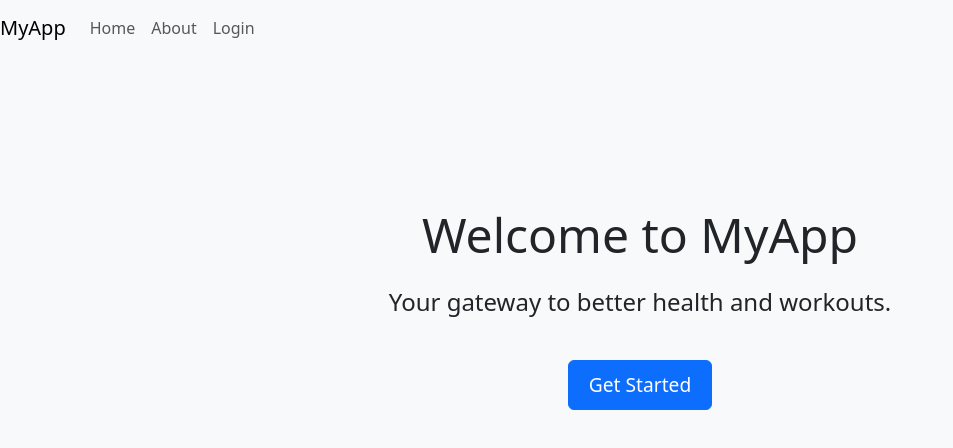
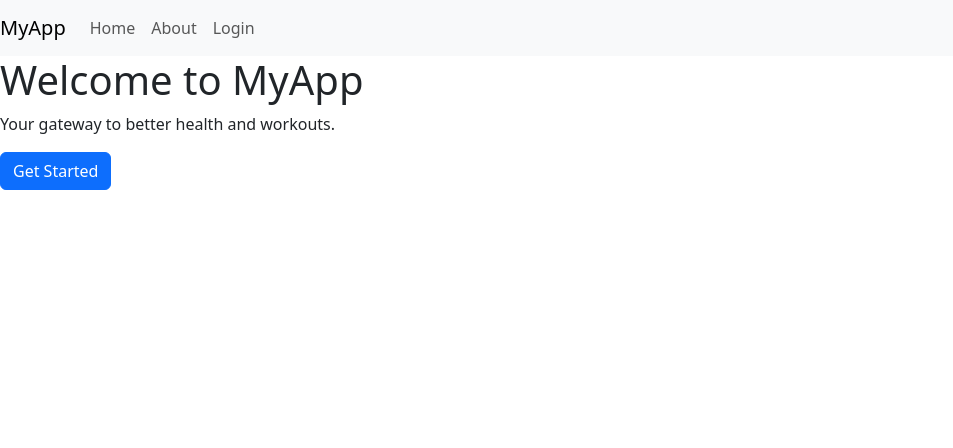
Before and after one commit to davidb3rgqvist/project5_fe, a React (Create React App) app in the folder healthhub/: page / in a window 1280 px wide. Shown: the top 448 px of the page, without its empty margins (0-953 px from the left). Built offline with nearby package versions, Linux system fonts and the light colour scheme.

Commit message:
added landing page, navbar and about page

```diff
--- a/healthhub/package.json
+++ b/healthhub/package.json
@@ -9,6 +9,7 @@
     "axios": "^1.7.3",
     "bootstrap": "^5.3.3",
     "react": "^18.3.1",
+    "react-bootstrap": "^2.10.4",
     "react-dom": "^18.3.1",
     "react-router-dom": "^6.26.0",
     "react-scripts": "5.0.1",
@@ -37,5 +38,8 @@
       "last 1 firefox version",
       "last 1 safari version"
     ]
+  },
+  "devDependencies": {
+    "@babel/plugin-proposal-private-property-in-object": "^7.21.11"
   }
 }
--- a/healthhub/src/App.js
+++ b/healthhub/src/App.js
@@ -1,21 +1,19 @@
 import React from 'react';
-import { BrowserRouter as Router, Route, Switch } from 'react-router-dom';
+import { BrowserRouter as Router, Routes, Route } from 'react-router-dom';
 import NavigationBar from './components/Navbar';
 import Home from './pages/Home';
 import About from './pages/About';
 import Login from './pages/Login';
-import './App.css';
-
 
 function App() {
     return (
         <Router>
             <NavigationBar />
-            <Switch>
-                <Route path="/" exact component={Home} />
-                <Route path="/about" component={About} />
-                <Route path="/login" component={Login} />
-            </Switch>
+            <Routes>
+                <Route path="/" element={<Home />} />
+                <Route path="/about" element={<About />} />
+                <Route path="/login" element={<Login />} />
+            </Routes>
         </Router>
     );
 }
```
Also changed, not shown: 1 other file (tests, documents, lock files or other folders).
